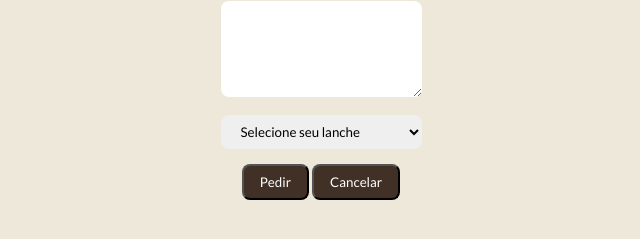
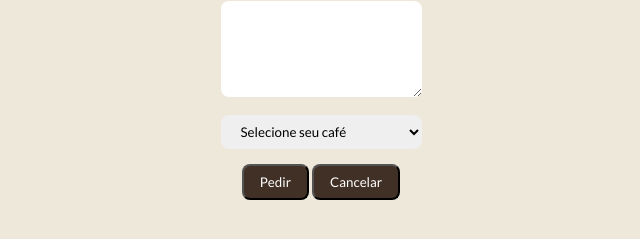
Before and after one commit to katamarieth/MesaDeTrabalho06, a plain HTML site: page index.html in a window 1280 px wide. Shown: the part 491-730 px from the top of the page, 319-959 px from the left. Drawn offline with Linux system fonts and the light colour scheme.

Commit message:
Update index.html

```diff
--- a/index.html
+++ b/index.html
@@ -28,7 +28,7 @@
 
 
         <select name="lanches" id="lanches">
-            <option value=""> Selecione seu lanche</option>
+            <option value=""> Selecione seu café</option>
             <option value="Café filtrado">Café filtrado</option>
             <option value="Café espresso Tradicional">Café espresso Tradicional</option>
             <option value="Espresso com chantilly">Espresso com chantilly</option>
```
